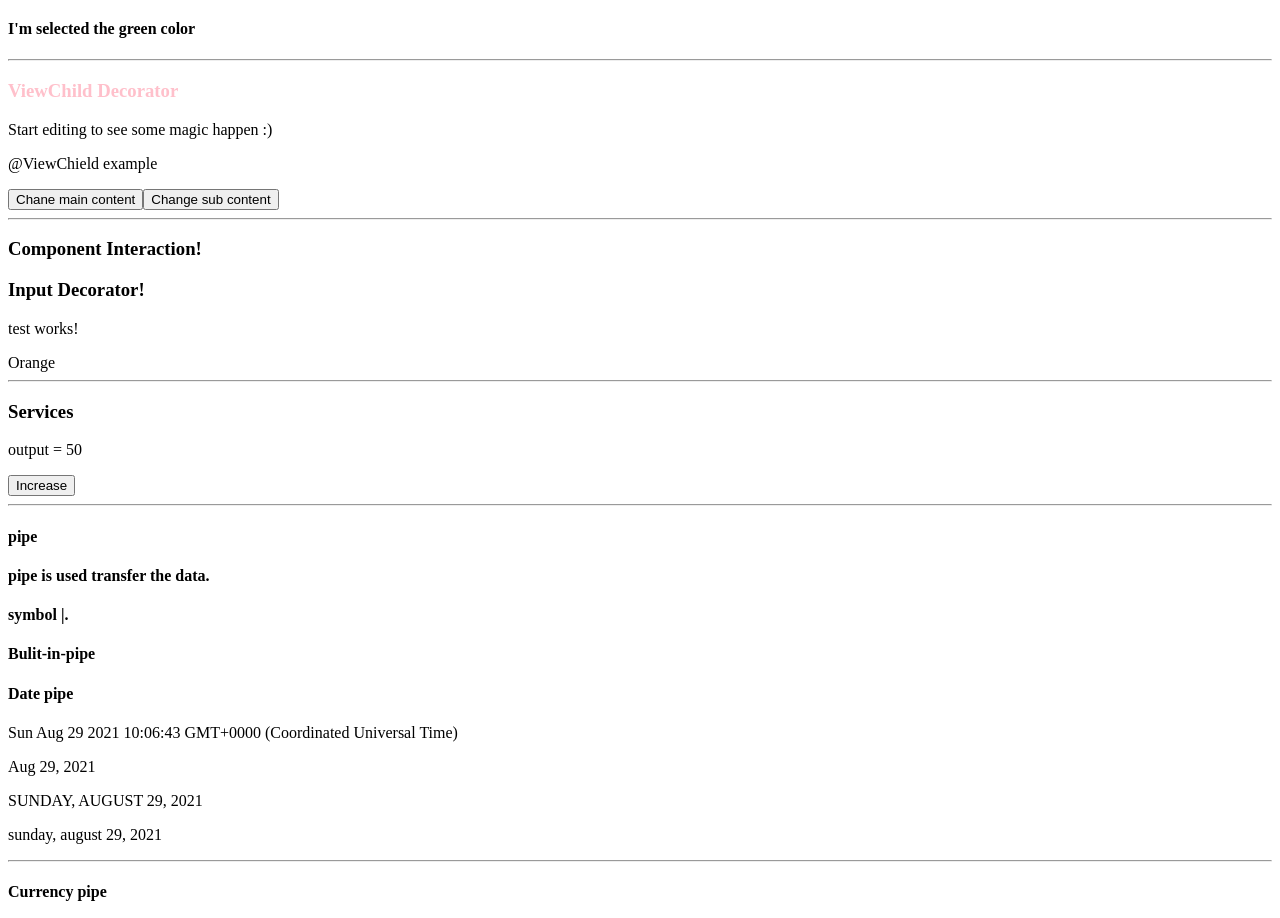
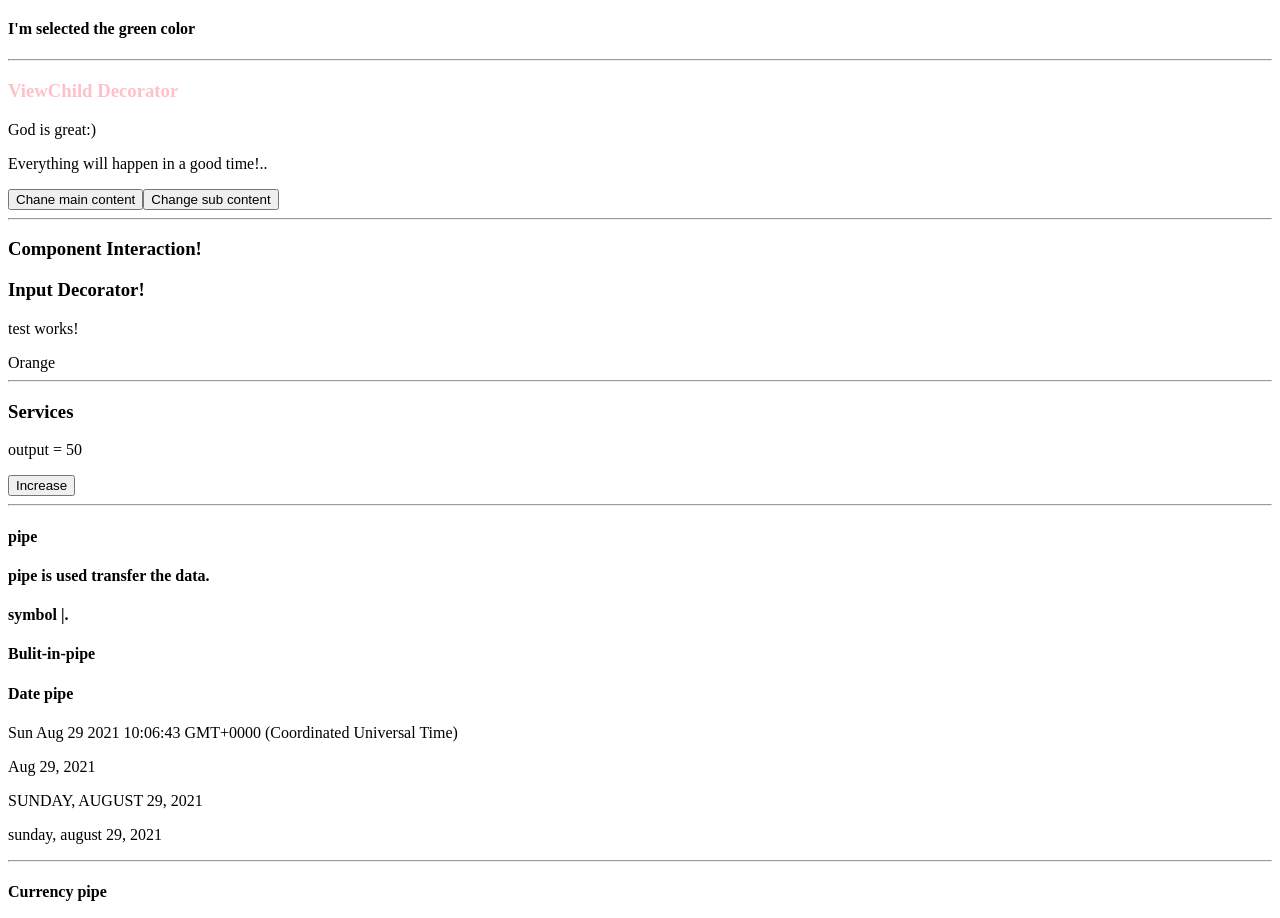
Before and after one commit to kayalsai/AngularTopics, an Angular app: page / in a window 1280 px wide. Shown: the part 1248-2166 px from the top of the page. Built offline with nearby package versions, Linux system fonts and the light colour scheme.

Commit message:
changes occur

```diff
--- a/src/app/app.component.html
+++ b/src/app/app.component.html
@@ -47,12 +47,12 @@
            <hr>
            <h3 appCustomdirective>ViewChild Decorator</h3><!--here I denote the custom directivein between the DOM element-->
  <p #maincontent>
-  Start editing to see some magic happen :)
+  God is great:)
 
 </p>
 
 <p #subcontent>
-  @ViewChield example
+Everything will happen in a good time!..
 </p>
 
 <button (click)="changeMainContent()">Chane main content</button>
```
